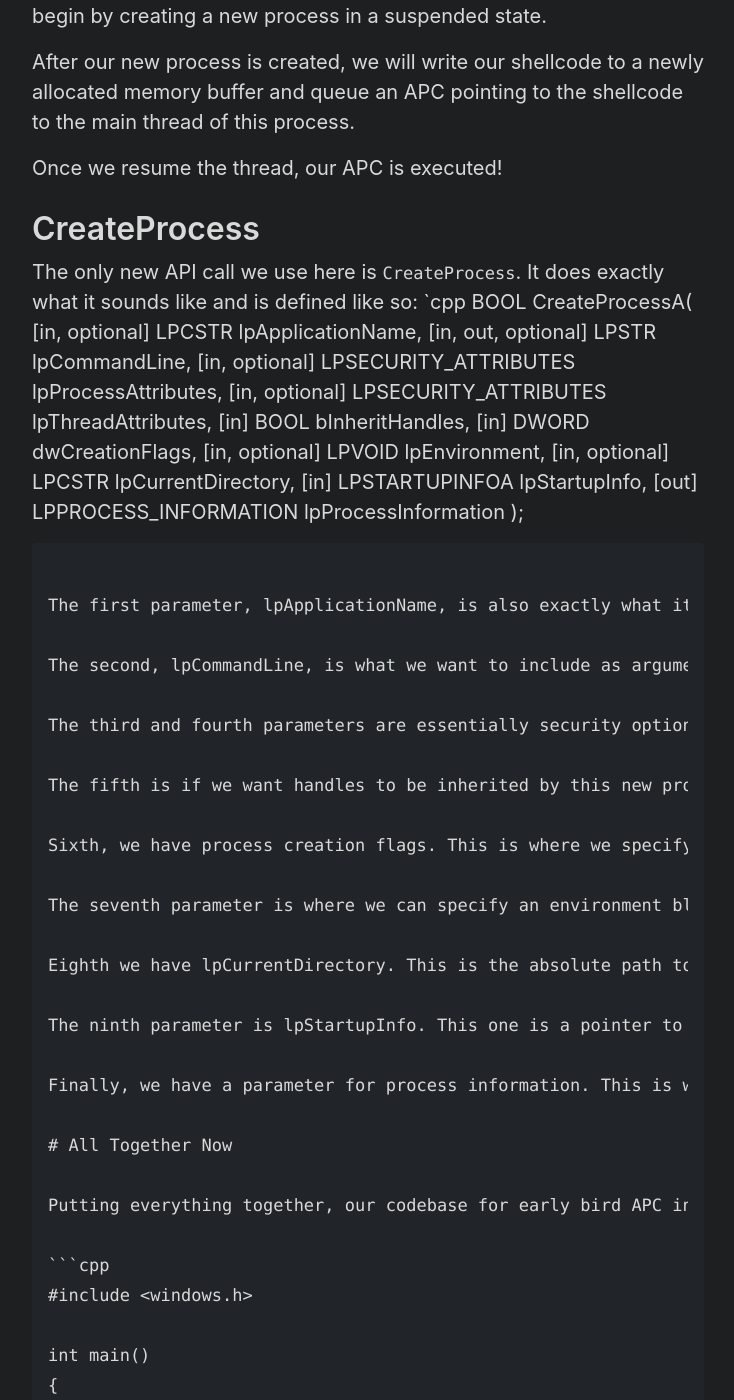
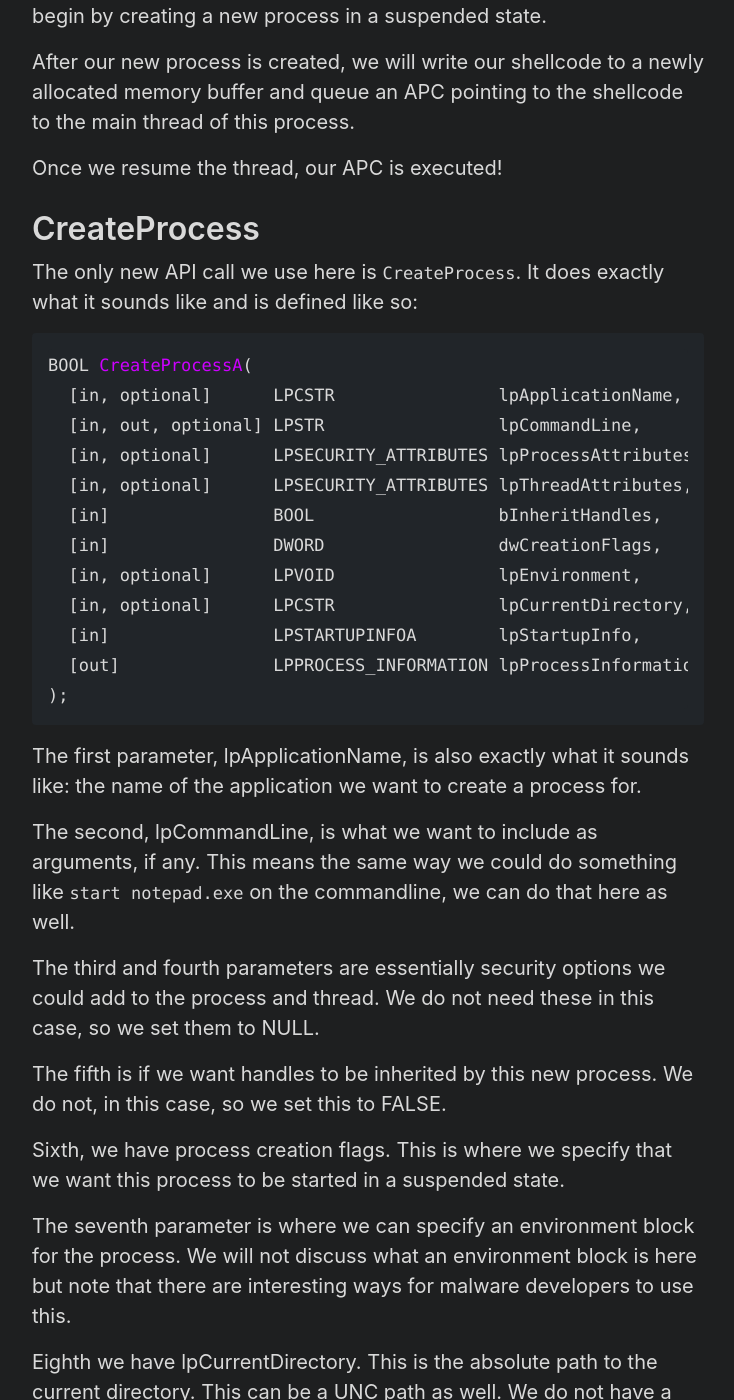
Before and after one commit to RePRGM/rePRGM.github.io, a Jekyll site: the page built from _posts/2023-03-14-lets-make-malware-part-7.md, in a window 1280 px wide and 1400 px high, scrolled down 4061 px. Shown: the whole window, without its empty margins (272-1006 px from the left). Built offline with Jekyll 4.4.1, drawn with Linux system fonts in a browser that asks for light colours; some of the changed text lies outside the part shown.

Commit message:
Update 2023-03-14-lets-make-malware-part-7.md

````diff
--- a/_posts/2023-03-14-lets-make-malware-part-7.md
+++ b/_posts/2023-03-14-lets-make-malware-part-7.md
@@ -96,7 +96,7 @@ Once we resume the thread, our APC is executed!
 # CreateProcess
 
 The only new API call we use here is `CreateProcess`. It does exactly what it sounds like and is defined like so:
-`cpp
+```cpp
 BOOL CreateProcessA(
   [in, optional]      LPCSTR                lpApplicationName,
   [in, out, optional] LPSTR                 lpCommandLine,
````
